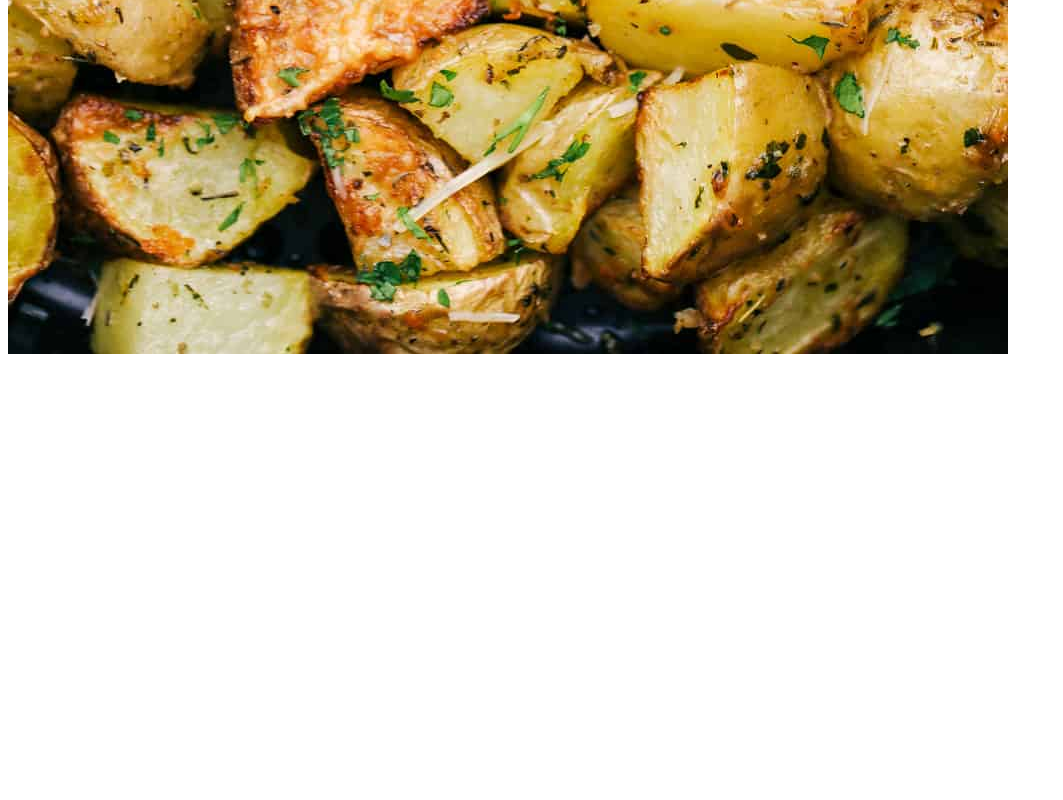
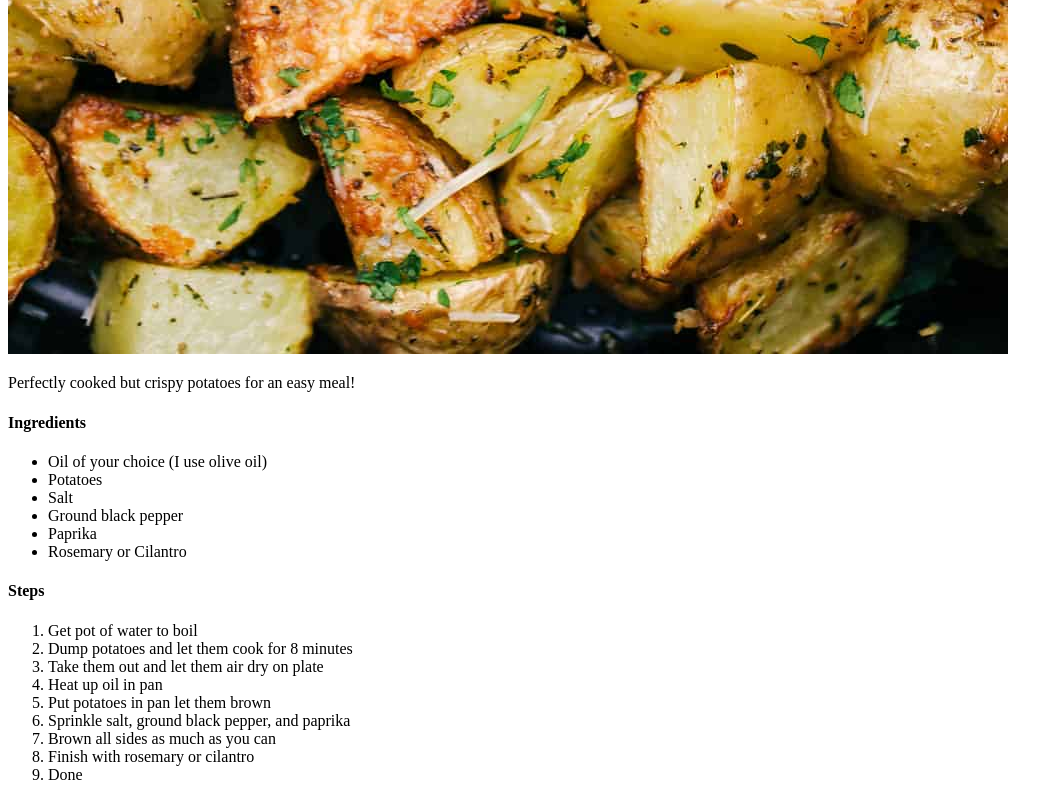
Before and after one commit to lakerpack/odin-recipes, a plain HTML site: page recipes/potato.html in a window 1280 px wide. Shown: the part 1205-2005 px from the top of the page, without its empty margins (0-1063 px from the left). Before the commit the page ends 1571 px from the top, so only its background shows below. Drawn offline with Linux system fonts and the light colour scheme.

Commit message:
Wite potatoes recipe

```diff
--- a/recipes/potato.html
+++ b/recipes/potato.html
@@ -7,6 +7,27 @@
     <body>
         <h3>Fried potatoes</h3>
         <img src = "potatoes.jpg" alt = "Fried chunks of potatoes">
-
+        <p>Perfectly cooked but crispy potatoes for an easy meal!</p>
+        <h4>Ingredients</h4>
+        <ul>
+            <li>Oil of your choice (I use olive oil)</li>
+            <li>Potatoes</li>
+            <li>Salt</li>
+            <li>Ground black pepper</li>
+            <li>Paprika</li>
+            <li>Rosemary or Cilantro</li>
+        </ul>
+        <h4>Steps</h4>
+        <ol>
+            <li>Get pot of water to boil</li>
+            <li>Dump potatoes and let them cook for 8 minutes</li>
+            <li>Take them out and let them air dry on plate</li>
+            <li>Heat up oil in pan</li>
+            <li>Put potatoes in pan let them brown</li>
+            <li>Sprinkle salt, ground black pepper, and paprika</li>
+            <li>Brown all sides as much as you can</li>
+            <li>Finish with rosemary or cilantro</li>
+            <li>Done</li>
+        </ol>
     </body>
 </html>
```
